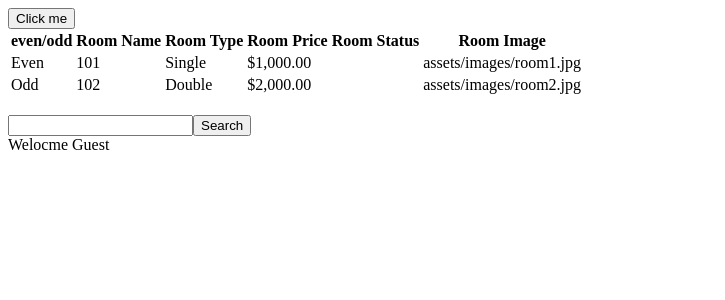
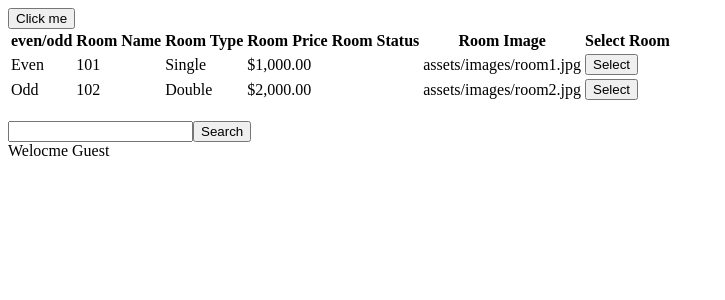
Before and after one commit to rusiru-lakmal/learnAngular, an Angular app: page / in a window 1280 px wide. Both pictures are taken after a click on the button "Click me". Shown: the top 300 px of the page, without its empty margins (0-725 px from the left). Built offline with nearby package versions, Linux system fonts and the light colour scheme.

Commit message:
feat: :art: output
output for child to perent data pass

```diff
--- a/src/app/app.component.scss
+++ b/src/app/app.component.scss
@@ -0,0 +1,9 @@
+.even {
+  background-color: #0015fa;
+  color: #f2f2f2;
+}
+
+.odd {
+  background-color: #f17b7b;
+  color: #ffffff;
+}
--- a/src/app/rooms-list/rooms-list.component.html
+++ b/src/app/rooms-list/rooms-list.component.html
@@ -6,6 +6,7 @@
     <th>Room Price</th>
     <th>Room Status</th>
     <th>Room Image</th>
+    <th>Select Room</th>
   </tr>
   <tr
     [ngClass]="e ? 'even' : 'odd'"
@@ -19,5 +20,8 @@
       {{ room.roomStatus }}
     </td>
     <td>{{ room.roomImage }}</td>
+    <td>
+      <button (click)="selectRoom(room)">Select</button>
+    </td>
   </tr>
 </table>
--- a/src/app/rooms-list/rooms-list.component.ts
+++ b/src/app/rooms-list/rooms-list.component.ts
@@ -1,4 +1,4 @@
-import { Component, OnInit, Input } from '@angular/core';
+import { Component, OnInit, Input, EventEmitter, Output } from '@angular/core';
 import { RoomList } from '../rooms/rooms';
 
 @Component({
@@ -11,6 +11,13 @@ export class RoomsListComponent implements OnInit {
   // rooms will be passed from parent component
   @Input() rooms: RoomList[] = [];
 
+  @Output() selectedRoom = new EventEmitter<RoomList>();
+
+  selectRoom(room: RoomList) {
+    // emit this data back to perent component
+    this.selectedRoom.emit(room);
+  }
+
   constructor() {}
   ngOnInit(): void {}
 }
--- a/src/app/rooms/rooms.component.html
+++ b/src/app/rooms/rooms.component.html
@@ -1,7 +1,10 @@
 <button (click)="onClick()">Click me</button>
 <div *ngIf="isvisible">
   <div>
-    <app-rooms-list [rooms]="roomList"></app-rooms-list>
+    <app-rooms-list
+      [rooms]="roomList"
+      (selectedRoom)="selectRoom($event)"
+    ></app-rooms-list>
   </div>
 </div>
 <br />
--- a/src/app/rooms/rooms.component.ts
+++ b/src/app/rooms/rooms.component.ts
@@ -56,4 +56,7 @@ export class RoomsComponent implements OnInit {
     //console.log(#data)
     this.role = this.userInput;
   }
+  selectRoom(room: RoomList) {
+    console.log(room);
+  }
 }
```
